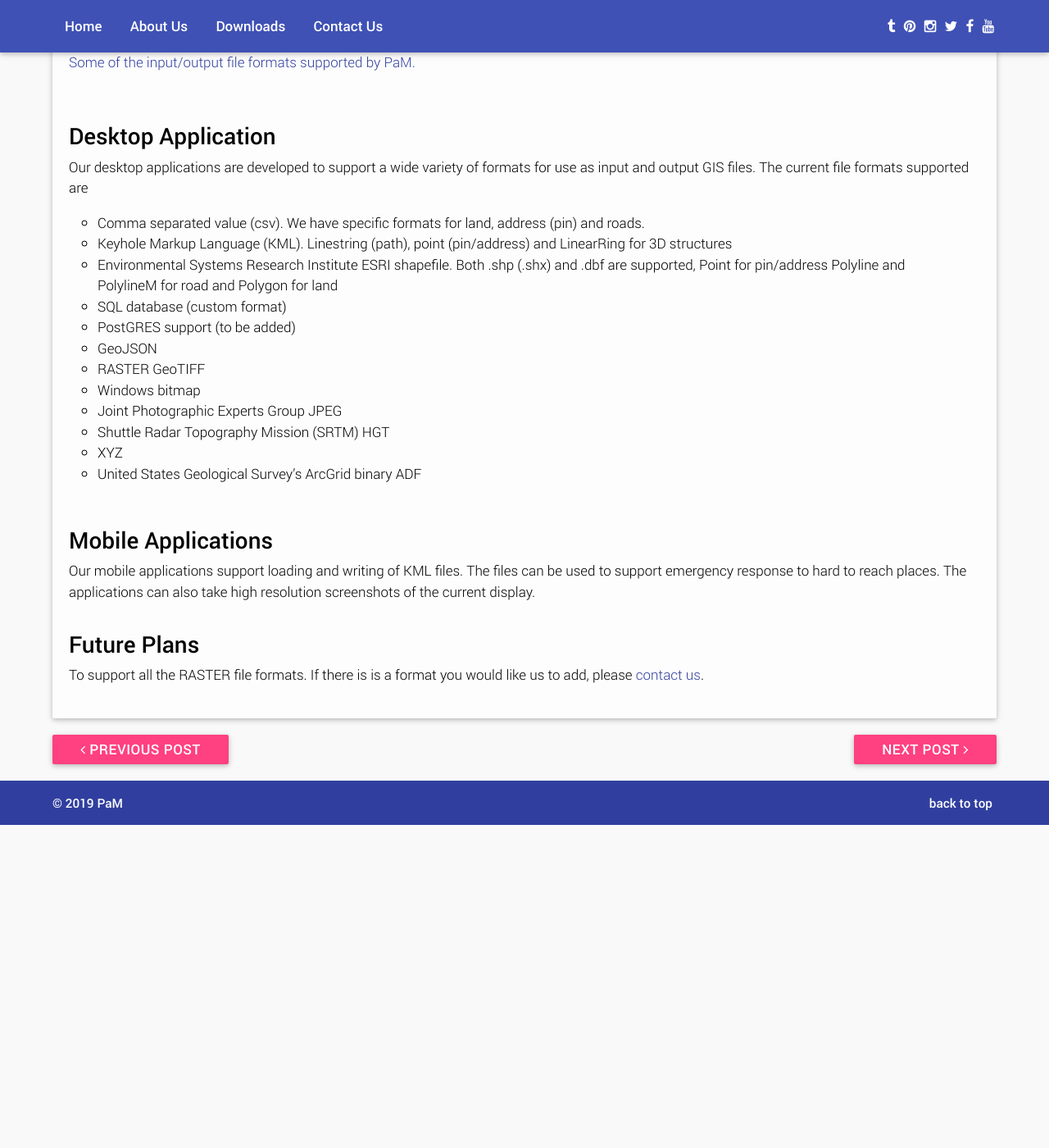
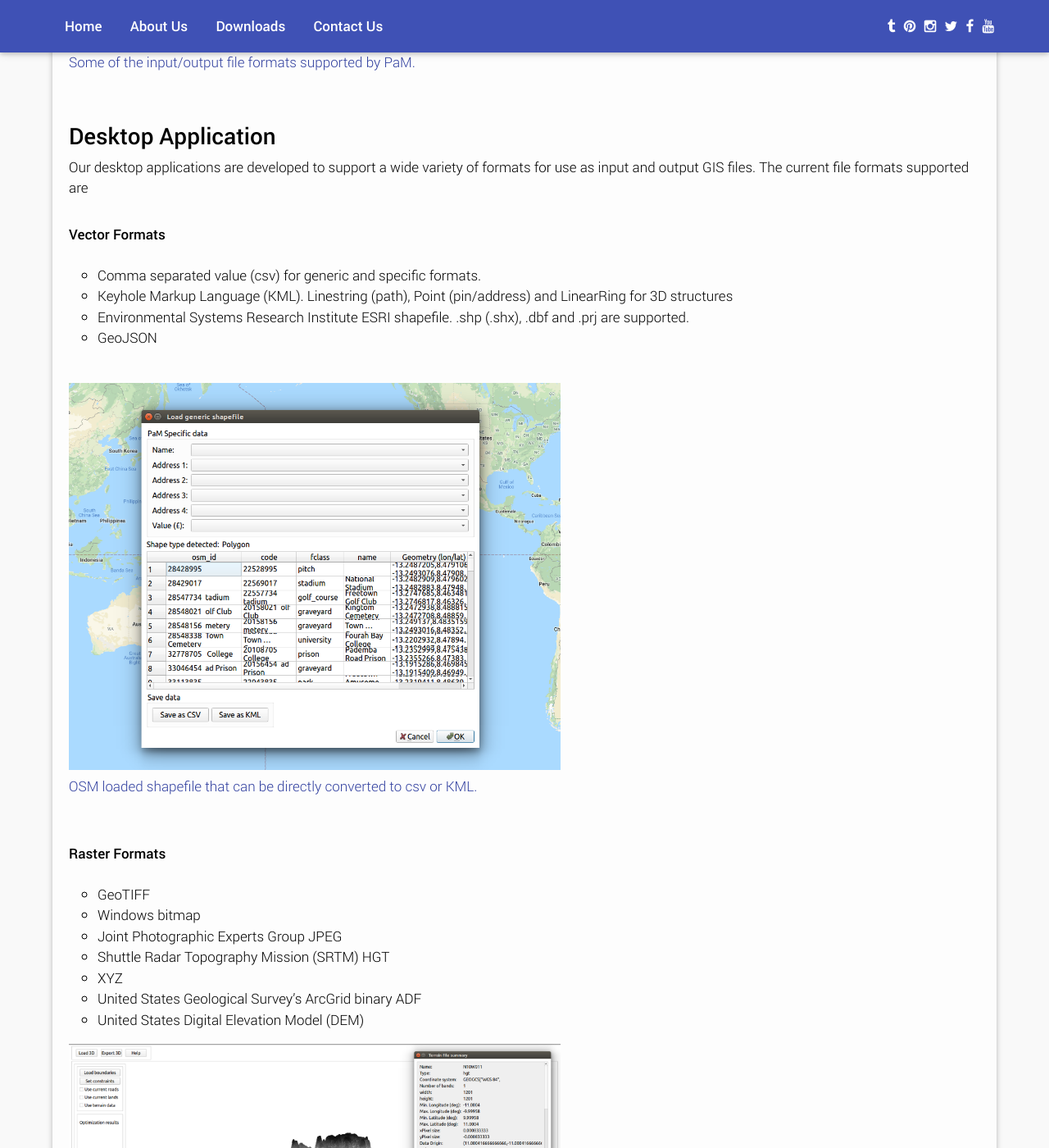
Before and after one commit to dnovichman-tmp/dnovichman-tmp.github.io, a Jekyll site: the page built from _posts/2019-05-01-unified_gis.md, in a window 1280 px wide and 1400 px high, scrolled down 681 px. Shown: the whole window at 82% size. Built offline with Jekyll 4.4.1, drawn with Linux system fonts in a browser that asks for light colours; before the commit the page ends 1687 px from its top, so only the background shows below that; some of the changed text lies outside the part shown.

Commit message:
cleaned up unified gis

```diff
--- a/_posts/2019-05-01-unified_gis.md
+++ b/_posts/2019-05-01-unified_gis.md
@@ -17,18 +17,61 @@ alt="IMAGE ALT TEXT HERE" width="340" height="280" border="10" /><figcaption>Som
 <br/>
 ##### Desktop Application
 Our desktop applications are developed to support a wide variety of formats for use as input and output GIS files. The current file formats supported are
-* Comma separated value (csv). We have specific formats for land, address (pin) and roads.
-* Keyhole Markup Language (KML). Linestring (path), point (pin/address) and LinearRing for 3D structures
-* Environmental Systems Research Institute ESRI shapefile. Both .shp (.shx) and .dbf are supported, Point for pin/address Polyline and PolylineM for road and Polygon for land
-* SQL database (custom format)
-* PostGRES support (to be added)
+<br/>
+<br/>
+
+###### Vector Formats
+* Comma separated value (csv) for generic and specific formats.
+* Keyhole Markup Language (KML). Linestring (path), Point (pin/address) and LinearRing for 3D structures
+* Environmental Systems Research Institute ESRI shapefile. .shp (.shx), .dbf and .prj are supported.<!-- Point for pin/address Polyline and PolylineM for road and Polygon for land-->
 * GeoJSON
-* RASTER GeoTIFF
+
+<br/>
+<figure>
+<a href="/media/compressed/osm_shapen.png
+" target="_blank"><img src="/media/compressed/osm_shapen.png"
+alt="IMAGE ALT TEXT HERE" width="600" height="400" border="10" />
+ <figcaption>
+ OSM loaded shapefile that can be directly converted to csv or KML.
+ </figcaption></a>
+ </figure>
+ <br/>
+<br/>
+###### Raster Formats
+* GeoTIFF
 * Windows bitmap
 * Joint Photographic Experts Group JPEG
 * Shuttle Radar Topography Mission (SRTM) HGT
 * XYZ
 * United States Geological Survey's ArcGrid binary ADF
+* United States Digital Elevation Model (DEM)
+<br/>
+<figure>
+<a href="/media/compressed/srtm1011n.png
+" target="_blank"><img src="/media/compressed/srtm1011n.png"
+alt="IMAGE ALT TEXT HERE" width="600" height="400" border="10" />
+ <figcaption>
+ SRTM HGT N10W011 terrain file.
+ </figcaption></a>
+ </figure>
+ <br/>
+
+ <br/>
+<figure>
+<a href="/media/compressed/n44_w093_3arc_v1n.png
+" target="_blank"><img src="/media/compressed/n44_w093_3arc_v1n.png"
+alt="IMAGE ALT TEXT HERE" width="600" height="400" border="10" />
+ <figcaption>
+ n44_w093_3arc_v terrain tiff file in edit mode.
+ </figcaption></a>
+ </figure>
+ <br/>
+
+
+###### Spatial Database
+* MySQL
+* PostGreSQL (version 0.1.3)
+* SpatiaLite (version 0.1.3)
 
 <br/>
 ##### Mobile Applications
@@ -37,4 +80,4 @@ Our mobile applications support loading and writing of KML files. The files can
 <br/>
 
 ##### Future Plans
-To support all the RASTER file formats. If there is is a format you would like us to add, please [contact us](/contact_us).
+To support all the vector and raster file formats. If there is is a format you would like us to add, please [contact us](/contact_us).
```
Also changed, not shown: media/compressed/crops/450x253/n44_w093_3arc_v1n.png (added), media/compressed/crops/450x253/osm_shapen.png (added), media/compressed/crops/450x253/srtm1011n.png (added), media/compressed/n44_w093_3arc_v1n.png (added), media/compressed/osm_shapen.png (added), media/compressed/srtm1011n.png (added).
